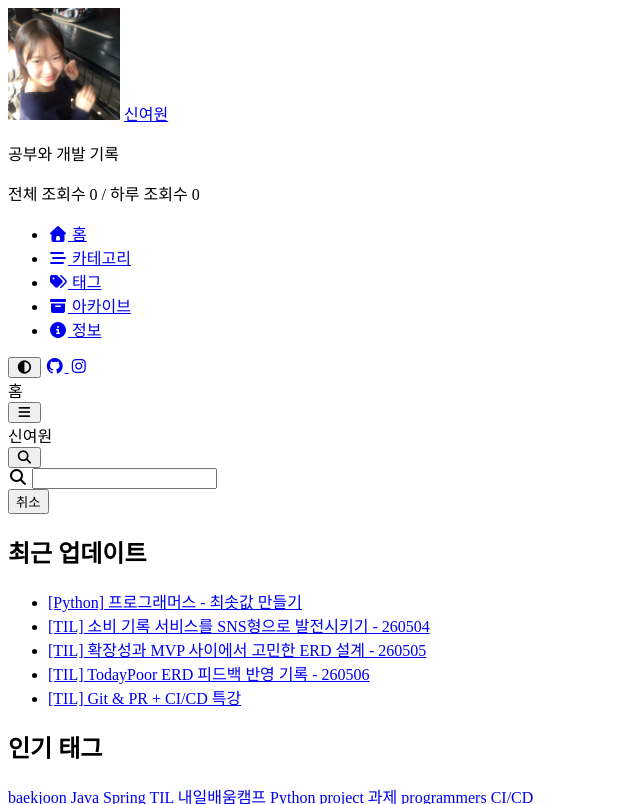
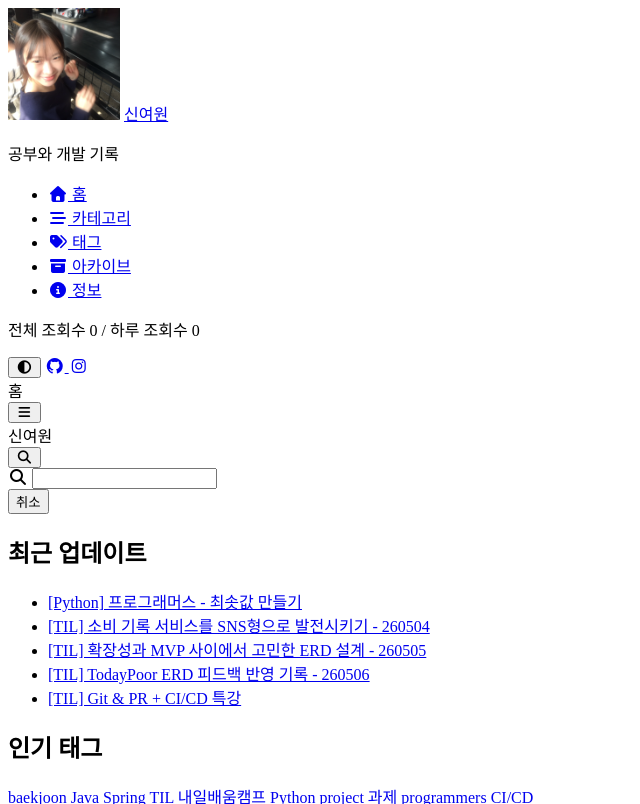
Before and after one commit to sinyeowon/sinyeowon.github.io, a Jekyll site: the page built from index.html, in a window 1280 px wide, cut to the strip 0-804 px from the top of the page. Shown: the whole strip, without its empty margins (0-640 px from the left). Built offline with Jekyll 4.4.1, drawn with Linux system fonts in a browser that asks for light colours; cached includes are drawn as plain includes; nearby versions of some CDN libraries.

Commit message:
style: move sidebar view counters

```diff
--- a/_includes/sidebar.html
+++ b/_includes/sidebar.html
@@ -19,14 +19,6 @@
 
     <a class="site-title d-block" href="{{ '/' | relative_url }}">{{ site.title }}</a>
     <p class="site-subtitle fst-italic mb-0">{{ site.tagline }}</p>
-
-    {% if site.analytics.goatcounter.id and site.analytics.goatcounter.id != empty %}
-      <p class="site-view-stats mb-0" data-goatcounter-site="{{ site.analytics.goatcounter.id }}">
-        <span>전체 조회수 <span data-view-total>0</span></span>
-        <span class="view-stats-separator">/</span>
-        <span>하루 조회수 <span data-view-today>0</span></span>
-      </p>
-    {% endif %}
   </header>
   <!-- .profile-wrapper -->
 
@@ -55,6 +47,14 @@
   </nav>
 
   <div class="sidebar-bottom d-flex flex-wrap  align-items-center w-100">
+    {% if site.analytics.goatcounter.id and site.analytics.goatcounter.id != empty %}
+      <p class="site-view-stats w-100" data-goatcounter-site="{{ site.analytics.goatcounter.id }}">
+        <span>전체 조회수 <span data-view-total>0</span></span>
+        <span class="view-stats-separator">/</span>
+        <span>하루 조회수 <span data-view-today>0</span></span>
+      </p>
+    {% endif %}
+
     {% unless site.theme_mode %}
       <button type="button" class="btn btn-link nav-link" aria-label="Switch Mode" id="mode-toggle">
         <i class="fas fa-adjust"></i>
--- a/_sass/layout/_sidebar.scss
+++ b/_sass/layout/_sidebar.scss
@@ -125,9 +125,9 @@ $sidebar-display: 'sidebar-display'; /* the attribute for sidebar display */
   }
 
   .site-view-stats {
-    margin-top: 0.45rem;
-    color: var(--sidebar-muted-color);
-    font-size: 78%;
+    margin-bottom: 0.45rem;
+    color: var(--site-subtitle-color);
+    font-size: 72%;
     font-weight: 400;
     letter-spacing: 0.2px;
     line-height: 1.45;
```
